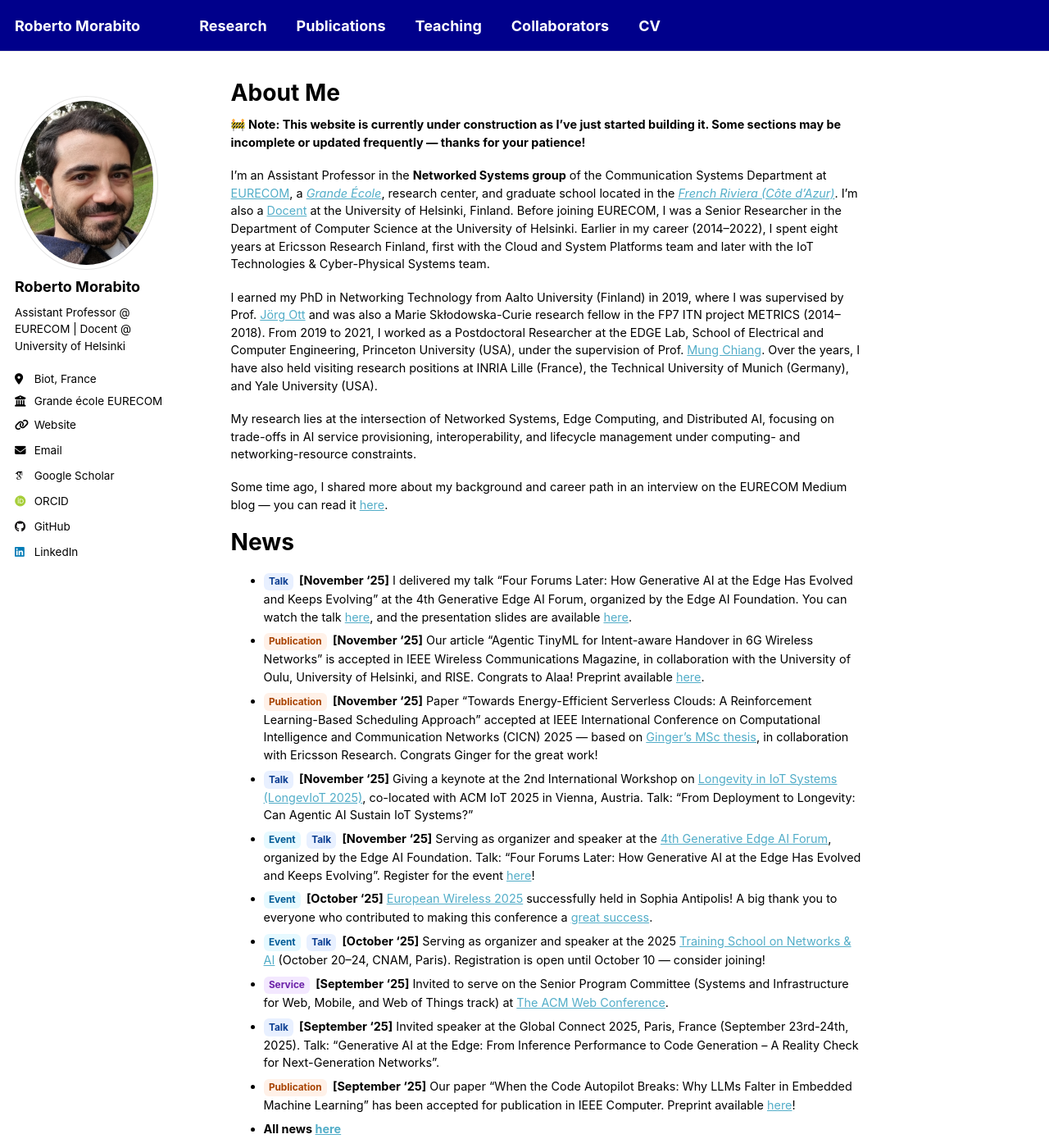
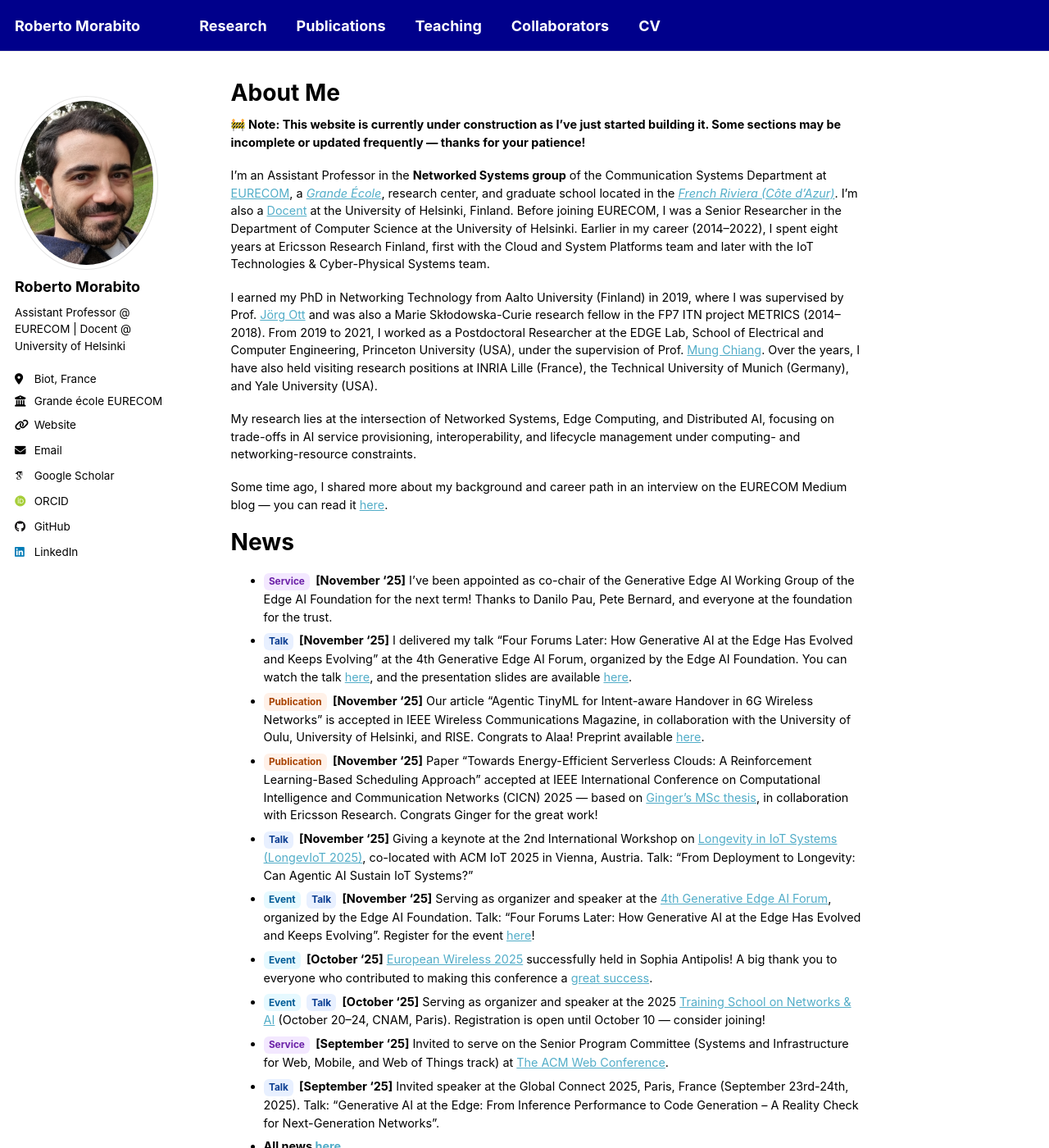
Before and after one commit to robertmora/robertmora.github.io, a Jekyll site: the page built from _pages/about.md, in a window 1280 px wide and 1400 px high. Shown: the whole window at 82% size. Built offline with Jekyll 4.4.1, drawn with Linux system fonts in a browser that asks for light colours; some web fonts are replaced; a script that is not in the unit is left out.

Commit message:
Update about.md

```diff
--- a/_pages/about.md
+++ b/_pages/about.md
@@ -19,6 +19,7 @@ Some time ago, I shared more about my background and career path in an interview
 
 News
 ======
+- [Service](){:.tag .tag--service} **[November '25]** I've been appointed as co-chair of the Generative Edge AI Working Group of the Edge AI Foundation for the next term! Thanks to Danilo Pau, Pete Bernard, and everyone at the foundation for the trust.
 - [Talk](){:.tag .tag--talk} **[November '25]** I delivered my talk “Four Forums Later: How Generative AI at the Edge Has Evolved and Keeps Evolving” at the 4th Generative Edge AI Forum, organized by the Edge AI Foundation. You can watch the talk [here](https://youtu.be/oTso-e2JCyU?t=11096){:target="_blank"}, and the presentation slides are available [here](https://github.com/robertmora/robertmora.github.io/blob/master/files/Roberto%20Morabito_4th%20Forum_Four%20Forums%20Later_How%20GenAI%20at%20the%20Edge%20Has%20Evolved_final.pdf){:target="_blank"}.
 - [Publication](){:.tag .tag--pub} **[November '25]** Our article "Agentic TinyML for Intent-aware Handover in 6G Wireless Networks" is accepted in IEEE Wireless Communications Magazine, in collaboration with the University of Oulu, University of Helsinki, and RISE. Congrats to Alaa! Preprint available [here](https://github.com/robertmora/robertmora.github.io/blob/master/files/Agentic%20TinyML%20for%20Intent-aware%20Handover%20in%206G%20Wireless%20Networks.pdf){:target="_blank"}.
 - [Publication](){:.tag .tag--pub} **[November '25]** Paper "Towards Energy-Efficient Serverless Clouds: A Reinforcement Learning-Based Scheduling Approach" accepted at IEEE International Conference on Computational Intelligence and Communication Networks (CICN) 2025 — based on [Ginger’s MSc thesis](https://aaltodoc.aalto.fi/items/0110965a-10dc-4ac2-ad0e-71e2bc71e6a9){:target="_blank"}, in collaboration with Ericsson Research. Congrats Ginger for the great work!
@@ -28,5 +29,4 @@ News
 - [Event](){:.tag .tag--event} [Talk](){:.tag .tag--talk} **[October '25]** Serving as organizer and speaker at the 2025 [Training School on Networks & AI](https://n-ai-twork.sciencesconf.org/){:target="_blank"} (October 20–24, CNAM, Paris). Registration is open until October 10 — consider joining!
 - [Service](){:.tag .tag--service} **[September '25]** Invited to serve on the Senior Program Committee (Systems and Infrastructure for Web, Mobile, and Web of Things track) at [The ACM Web Conference](https://www2025.thewebconf.org/){:target="_blank"}.
 - [Talk](){:.tag .tag--talk} **[September '25]** Invited speaker at the Global Connect 2025, Paris, France (September 23rd-24th, 2025). Talk: "Generative AI at the Edge: From Inference Performance to Code Generation – A Reality Check for Next-Generation Networks".
-- [Publication](){:.tag .tag--pub} **[September '25]** Our paper "When the Code Autopilot Breaks: Why LLMs Falter in Embedded Machine Learning" has been accepted for publication in IEEE Computer. Preprint available [here](https://arxiv.org/pdf/2509.10946?){:target="_blank"}!
 - **All news [here](https://robertmora.github.io/news/){:target="_blank"}**
```
